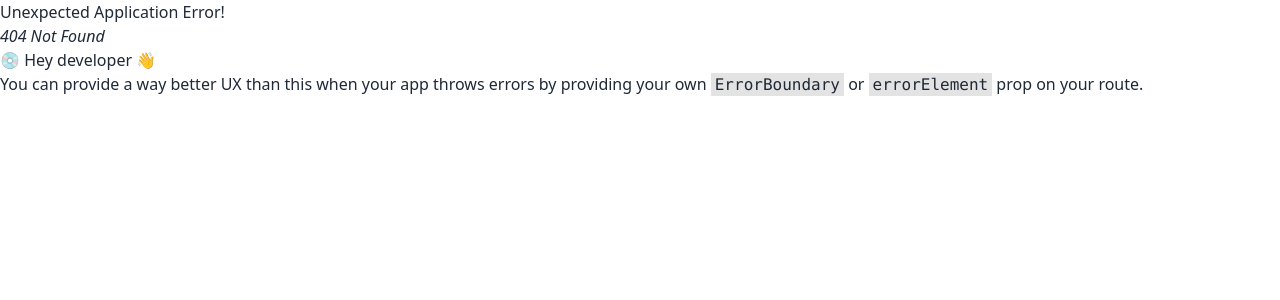
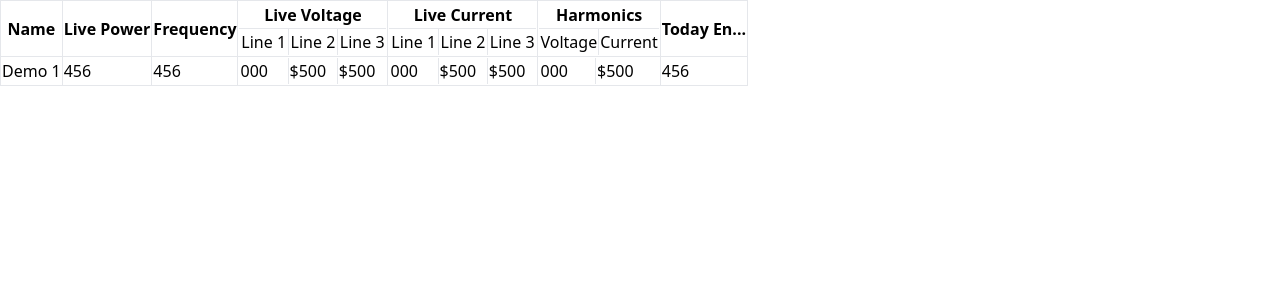
Before and after one commit to Ariful2634/ems-dashboard, a React (Vite) app: page /liveTotalPower in a window 1280 px wide. Before the commit this address had no page. Shown: the top 300 px of the page. Built offline with nearby package versions, Linux system fonts and the light colour scheme.

Commit message:
create a table

```diff
--- /dev/null
+++ b/src/Components/Dashboard/Live_Total_power.jsx
@@ -0,0 +1,65 @@
+const Live_Total_power = () => {
+    return (
+        <div className="bg-white min-h-screen text-black">
+            <div>
+                <table>
+                    <thead className="border">
+                        <th rowSpan={2} className="border-r">Name</th>
+                        <th rowSpan={2} className="border-r">Live Power</th>
+                        <th rowSpan={2} className="border-r">Frequency</th>
+                        <th className="border-r">
+                            <th colSpan={3} className=" border-b ">Live Voltage</th>
+                            <tr className="">
+                                <th className="border-r font-normal w-[50px]">Line 1</th>
+                                <th className="border-r font-normal w-[50px]">Line 2</th>
+                                <th className=" w-[50px] font-normal ">Line 3</th>
+                            </tr>
+                        </th>
+
+                        <th className="border-r">
+                            <th colSpan={3} className=" border-b ">Live Current</th>
+                            <tr className="">
+                                <th className="border-r font-normal w-[50px]">Line 1</th>
+                                <th className="border-r font-normal w-[50px]">Line 2</th>
+                                <th className=" w-[50px] font-normal">Line 3</th>
+                            </tr>
+                        </th>
+                        <th className="border-r">
+                            <th colSpan={2} className=" border-b ">Harmonics</th>
+                            <tr className="">
+                                <th className="border-r font-normal w-[50px]">Voltage</th>
+                                <th className=" font-normal w-[50px]">Current</th>
+
+                            </tr>
+                        </th>
+                        <th rowSpan={2} className="border-r">Today En...</th>
+                    </thead>
+                    <tbody>
+                        <tr className="border">
+                            <td className="border-r" >Demo 1</td>
+                            <td className="border-r">456</td>
+                            <td className="border-r">456</td>
+                            <td className="w-[150px] border-r">
+                                <td className="border-r w-[50px]">000</td>
+                                <td className="border-r w-[50px]">$500</td>
+                                <td className=" w-[50px]">$500</td>
+                            </td>
+                            <td className="w-[150px] border-r">
+                                <td className="border-r w-[50px]">000</td>
+                                <td className="border-r w-[50px]">$500</td>
+                                <td className=" w-[50px] ">$500</td>
+                            </td>
+                            <td className="border-r w-[100px]">
+                                <td className="border-r  w-[56px]">000</td>
+                                <td className=" w-[55px]">$500</td>
+                            </td>
+                            <td className="border-r">456</td>
+                        </tr>
+                    </tbody>
+                </table>
+            </div>
+        </div>
+    );
+};
+
+export default Live_Total_power;
--- a/src/main.jsx
+++ b/src/main.jsx
@@ -26,6 +26,7 @@ import MakeAdmin from './Components/Dashboard/MakeAdmin';
 import ForgetPassword from './Components/Login/ForgetPassword';
 import UpdateProfile from './Components/Dashboard/UpdateProfile';
 import Dbdc_Energy from './Components/Dashboard/DBDC_Energy/Dbdc_Energy';
+import Live_Total_power from './Components/Dashboard/Live_Total_power';
 
 
 const queryClient = new QueryClient()
@@ -54,6 +55,10 @@ const router = createBrowserRouter([
       {
         path:'/dpdcEnergy',
         element:<Dbdc_Energy></Dbdc_Energy>
+      },
+      {
+        path:'/liveTotalPower',
+        element:<Live_Total_power></Live_Total_power>
       },
       {
         path:'/dashboard',
```
